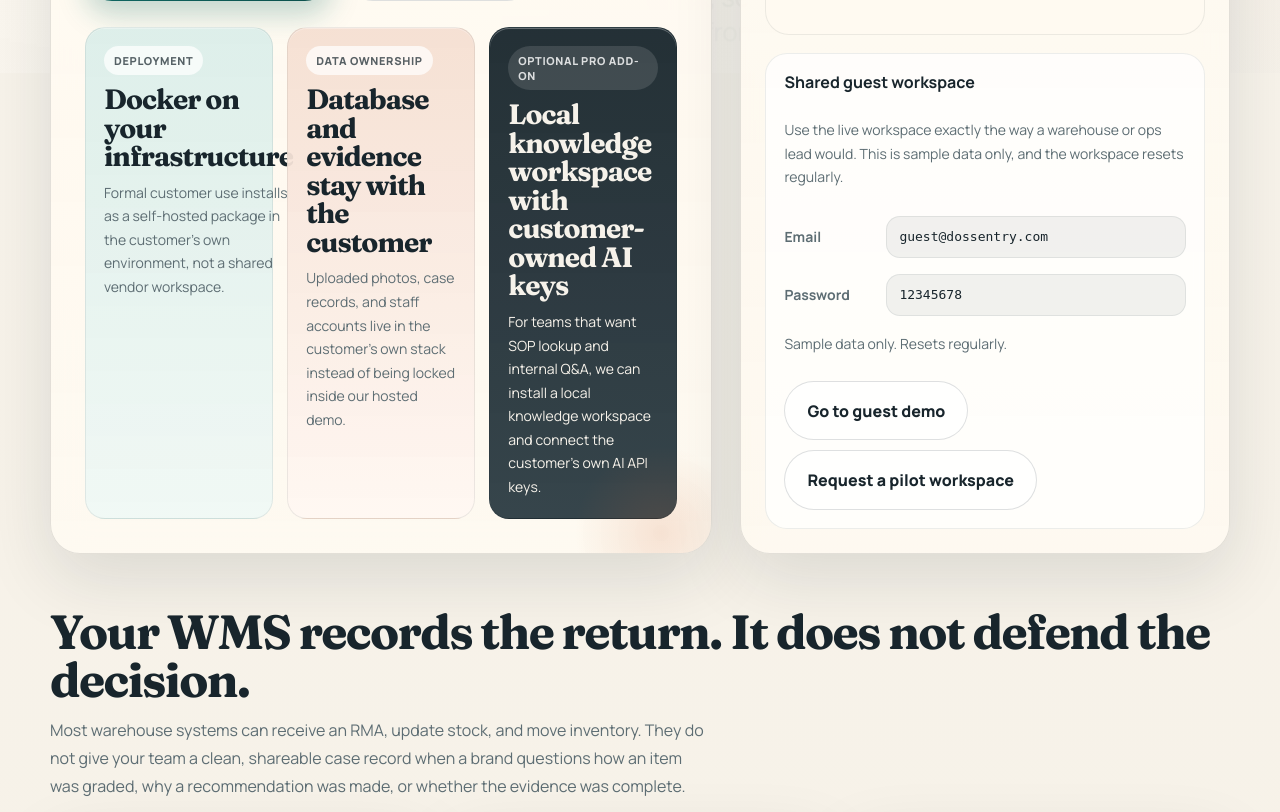
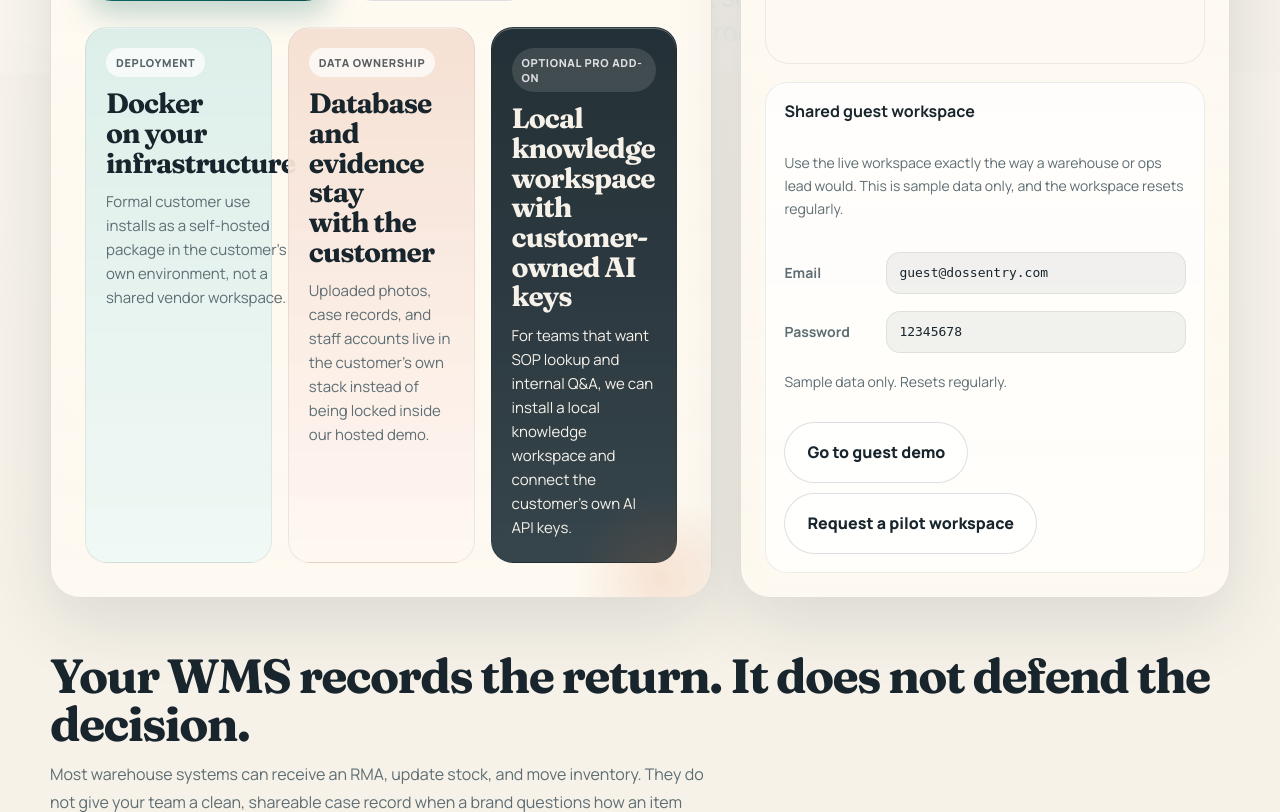
Before and after one commit to michaelzgq/relayoffice-returns, a Laravel app: template web-panel/resources/views/landing.blade.php in a window 1280 px wide. Shown: the part 727-1539 px from the top of the page. Run offline with Laravel 12, Linux system fonts and the light colour scheme; the template is opened without the code that fills it, so the values that code supplies are empty; data comes from the database, SQL or seed files in the repository; some libraries are stand-ins or nearby versions.

Commit message:
Tighten landing proof card layout

```diff
--- a/web-panel/resources/views/landing.blade.php
+++ b/web-panel/resources/views/landing.blade.php
@@ -248,18 +248,19 @@
         .micro-proof {
             display: grid;
             grid-template-columns: repeat(3, minmax(0, 1fr));
-            gap: 14px;
+            gap: 16px;
             margin-top: 26px;
+            align-items: stretch;
         }
 
         .micro-proof-card {
-            min-height: 170px;
-            padding: 18px 18px 20px;
-            border-radius: 20px;
+            min-height: 0;
+            padding: 20px 20px 22px;
+            border-radius: 22px;
             border: 1px solid rgba(24, 37, 44, 0.08);
             display: grid;
             align-content: start;
-            gap: 10px;
+            gap: 12px;
             box-shadow: inset 0 1px 0 rgba(255, 255, 255, 0.3);
         }
 
@@ -299,15 +300,17 @@
             display: block;
             color: var(--ink);
             font-family: "Fraunces", serif;
-            font-size: 28px;
-            line-height: 1.02;
+            font-size: clamp(22px, 2.2vw, 28px);
+            line-height: 1.06;
             letter-spacing: -0.035em;
+            max-width: 11ch;
+            text-wrap: balance;
         }
 
         .micro-proof p {
             margin: 0;
-            font-size: 14px;
-            line-height: 1.68;
+            font-size: 15px;
+            line-height: 1.6;
             color: var(--muted);
         }
 
@@ -852,6 +855,10 @@
             .cta-meta {
                 grid-template-columns: repeat(2, minmax(0, 1fr));
             }
+
+            .micro-proof {
+                grid-template-columns: repeat(2, minmax(0, 1fr));
+            }
         }
 
         @media (max-width: 720px) {
@@ -883,6 +890,10 @@
             .topnav,
             .micro-proof {
                 grid-template-columns: 1fr;
+            }
+
+            .hero-actions {
+                flex-direction: column;
             }
 
             .button {
```
Also changed, not shown: memory/project-lessons.md (+9 -0 lines).
